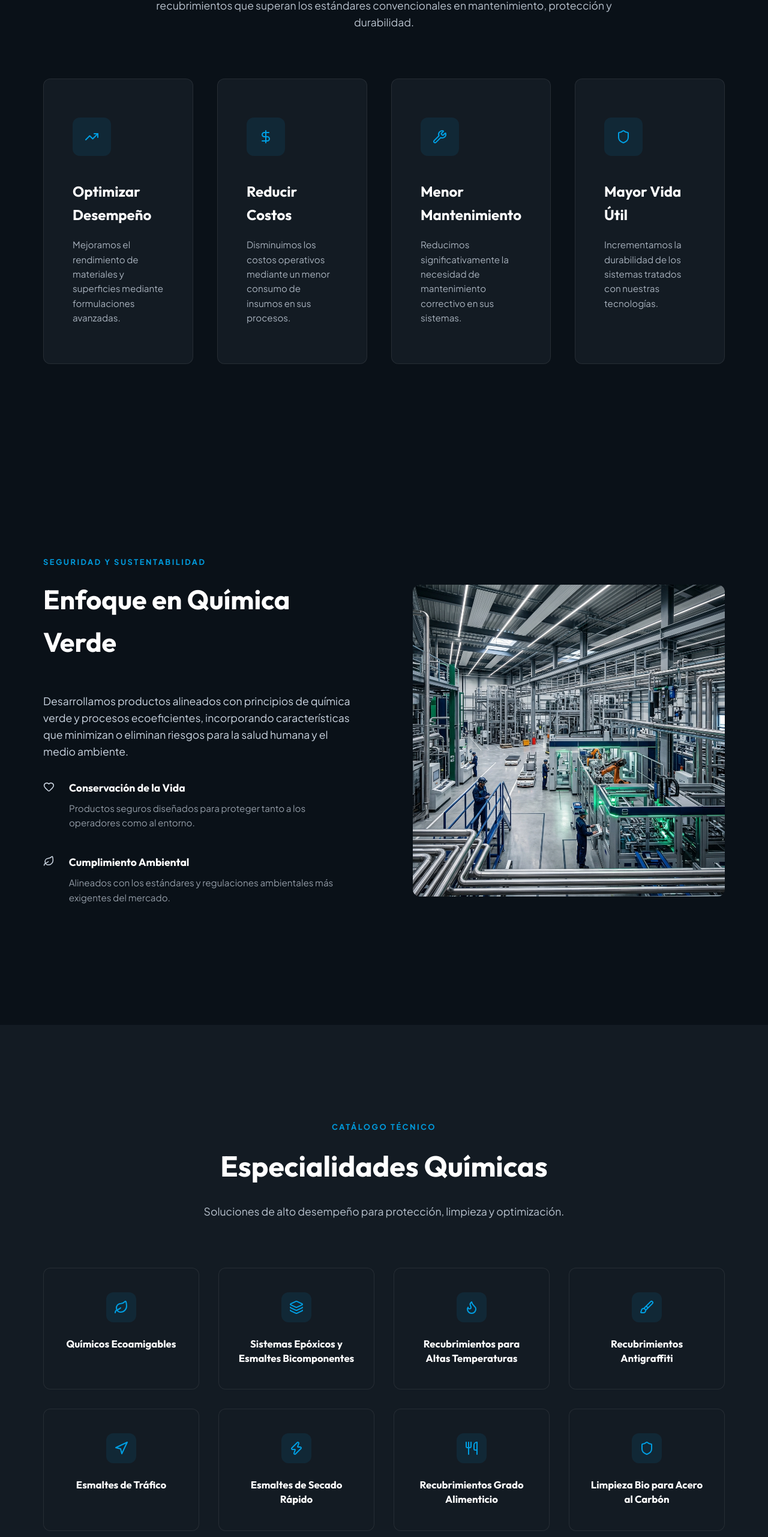
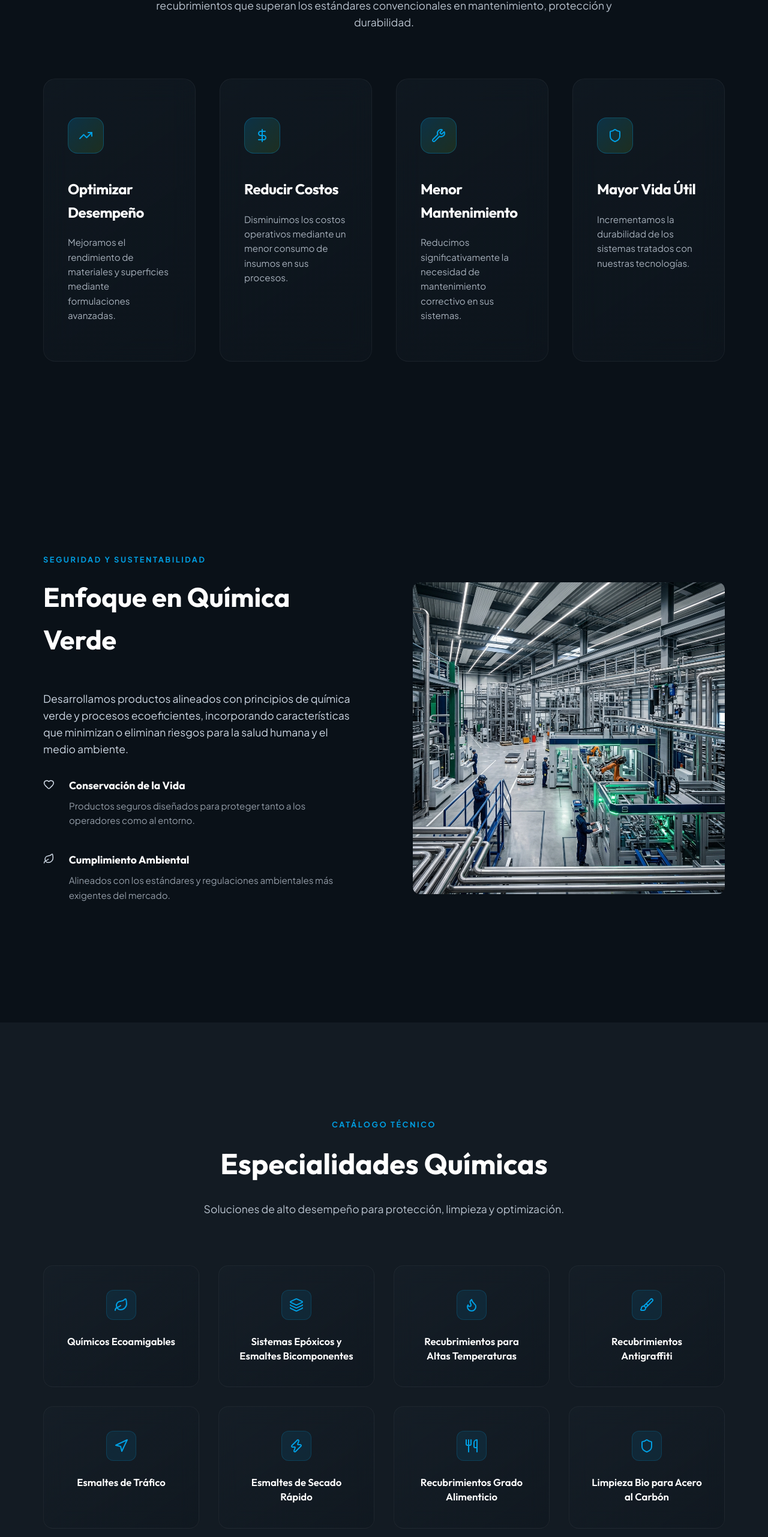
Before and after one commit to julioagk/KaseMexicoChemicalPagina, a plain HTML site: page index.html in a window 1280 px wide. Shown: the part 1977-4540 px from the top of the page at 60% size. Drawn offline with nearby package versions, Linux system fonts and the light colour scheme; a script that the page names is missing.

Commit message:
style: mejorar visualizacion y efectos de las tarjetas

```diff
--- a/style.css
+++ b/style.css
@@ -355,40 +355,83 @@ section {
 }
 
 .service-card {
-    background: var(--dark-lighter);
-    border: 1px solid var(--border);
-    padding: 4rem 3rem;
-    border-radius: 12px;
-    transition: var(--transition);
+    background: linear-gradient(145deg, rgba(25, 35, 45, 0.4) 0%, rgba(15, 23, 31, 0.6) 100%);
+    backdrop-filter: blur(20px);
+    -webkit-backdrop-filter: blur(20px);
+    border: 1px solid rgba(255, 255, 255, 0.05);
+    padding: 4rem 2.5rem;
+    border-radius: 20px;
+    transition: all 0.5s cubic-bezier(0.4, 0, 0.2, 1);
+    position: relative;
+    overflow: hidden;
+}
+
+.service-card::before {
+    content: '';
+    position: absolute;
+    top: 0; left: 0; width: 100%; height: 100%;
+    background: radial-gradient(circle at 100% 100%, rgba(0, 159, 227, 0.15) 0%, transparent 50%);
+    opacity: 0;
+    transition: all 0.5s ease;
+    pointer-events: none;
+}
+
+.service-card:hover::before {
+    opacity: 1;
 }
 
 .service-card:hover {
-    transform: translateY(-10px);
-    border-color: var(--primary);
-    background: rgba(0, 159, 227, 0.05);
+    transform: translateY(-12px) scale(1.02);
+    border-color: rgba(0, 159, 227, 0.4);
+    background: linear-gradient(145deg, rgba(30, 42, 54, 0.5) 0%, rgba(19, 27, 35, 0.7) 100%);
+    box-shadow: 0 20px 40px rgba(0, 159, 227, 0.2),
+                0 0 100px rgba(0, 159, 227, 0.05);
 }
 
 .icon-box {
-    width: 64px;
-    height: 64px;
-    background: rgba(0, 159, 227, 0.1);
+    width: 60px;
+    height: 60px;
+    background: linear-gradient(135deg, rgba(0, 159, 227, 0.2) 0%, rgba(118, 188, 33, 0.15) 100%);
     color: var(--primary);
     display: flex;
     align-items: center;
     justify-content: center;
-    border-radius: 12px;
+    border-radius: 16px;
     margin-bottom: 2.5rem;
+    border: 1px solid rgba(0, 159, 227, 0.3);
+    transition: all 0.5s ease;
+}
+
+.service-card:hover .icon-box {
+    transform: scale(1.1) rotate(5deg);
+    background: linear-gradient(135deg, var(--primary) 0%, var(--secondary) 100%);
+    color: white;
+    border-color: transparent;
+    box-shadow: 0 10px 20px rgba(0, 159, 227, 0.3);
 }
 
 .service-card h3 {
     font-size: 1.5rem;
     margin-bottom: 1.2rem;
+    font-weight: 700;
+    letter-spacing: -0.5px;
+    transition: all 0.3s ease;
+}
+
+.service-card:hover h3 {
+    color: #fff;
 }
 
 .service-card p {
     color: var(--text-main);
     font-size: 0.95rem;
     opacity: 0.8;
+    line-height: 1.6;
+    transition: all 0.3s ease;
+}
+
+.service-card:hover p {
+    opacity: 1;
 }
 
 /* --- Benefits --- */
@@ -654,34 +697,70 @@ section {
 }
 
 .specialty-card {
-    background: var(--dark-lighter);
-    border: 1px solid var(--border);
+    background: linear-gradient(145deg, rgba(25, 35, 45, 0.4) 0%, rgba(15, 23, 31, 0.6) 100%);
+    backdrop-filter: blur(15px);
+    -webkit-backdrop-filter: blur(15px);
+    border: 1px solid rgba(255, 255, 255, 0.05);
     padding: 2.5rem 2rem;
-    border-radius: 12px;
-    transition: var(--transition);
+    border-radius: 16px;
+    transition: all 0.4s cubic-bezier(0.4, 0, 0.2, 1);
     display: flex;
     flex-direction: column;
     align-items: center;
     text-align: center;
+    position: relative;
+    overflow: hidden;
+}
+
+.specialty-card::before {
+    content: '';
+    position: absolute;
+    top: 0; left: 0; width: 100%; height: 100%;
+    background: radial-gradient(circle at 100% 100%, rgba(0, 159, 227, 0.1) 0%, transparent 50%);
+    opacity: 0;
+    transition: all 0.4s ease;
+    pointer-events: none;
+}
+
+.specialty-card:hover::before {
+    opacity: 1;
 }
 
 .specialty-card:hover {
-    transform: translateY(-5px);
-    border-color: var(--primary);
-    background: rgba(0, 159, 227, 0.05);
-    box-shadow: 0 15px 30px rgba(0, 159, 227, 0.1);
+    transform: translateY(-8px) scale(1.03);
+    border-color: rgba(0, 159, 227, 0.3);
+    background: linear-gradient(145deg, rgba(30, 42, 54, 0.5) 0%, rgba(19, 27, 35, 0.7) 100%);
+    box-shadow: 0 15px 30px rgba(0, 159, 227, 0.15);
 }
 
 .specialty-card .icon-box {
     margin-bottom: 1.5rem;
     width: 50px;
     height: 50px;
+    background: rgba(0, 159, 227, 0.1);
+    border: 1px solid rgba(0, 159, 227, 0.2);
+    border-radius: 12px;
+    transition: all 0.4s ease;
+}
+
+.specialty-card:hover .icon-box {
+    transform: scale(1.1);
+    background: linear-gradient(135deg, var(--primary) 0%, var(--secondary) 100%);
+    color: white;
+    border-color: transparent;
+    box-shadow: 0 5px 15px rgba(0, 159, 227, 0.2);
 }
 
 .specialty-card h4 {
     font-size: 1.05rem;
     color: var(--text-heading);
     line-height: 1.4;
+    font-weight: 600;
+    transition: all 0.3s ease;
+}
+
+.specialty-card:hover h4 {
+    color: #fff;
 }
 
 @media (max-width: 768px) {
```
